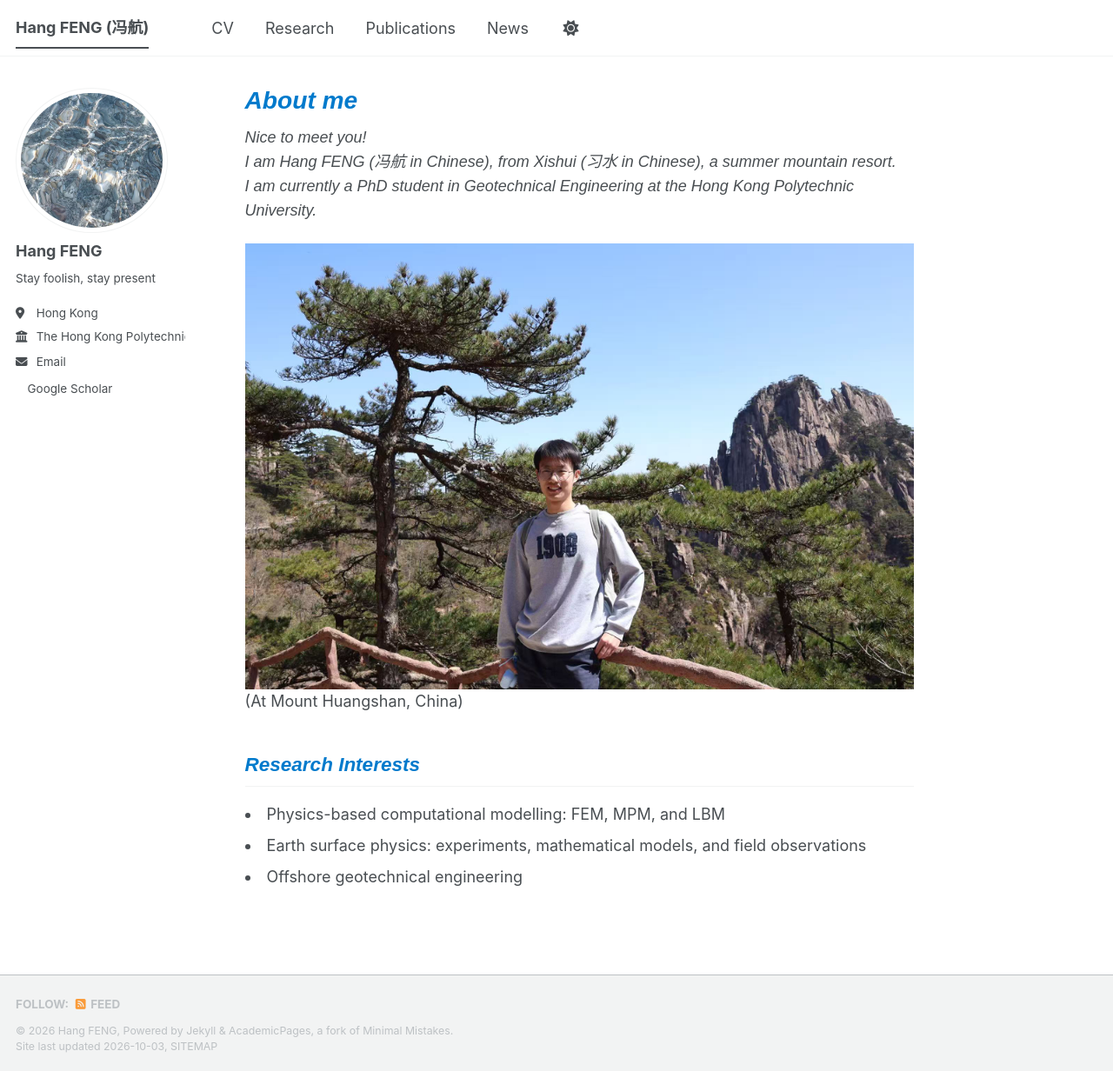
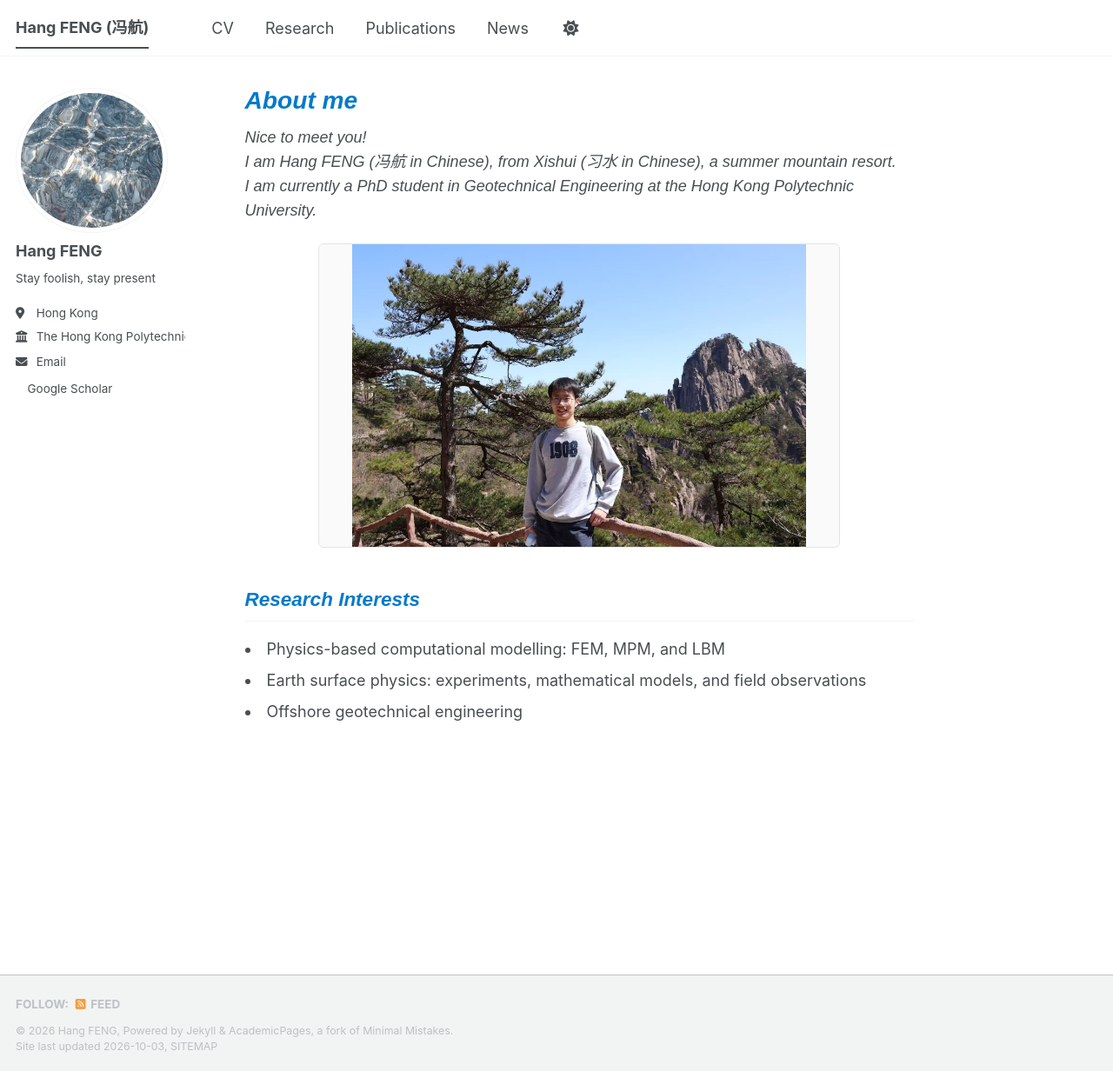
Before and after one commit to fenghang454/fenghang454.github.io, a Jekyll site: the page built from _pages/about.md, in a window 1280 px wide and 1232 px high. Shown: the whole window at 87% size. Built offline with Jekyll 4.4.1, drawn with Linux system fonts in a browser that asks for light colours; a style sheet for code colours, icons or effects is not loaded.

Commit message:
Update about.md

```diff
--- a/_pages/about.md
+++ b/_pages/about.md
@@ -13,11 +13,9 @@ redirect_from:
   I am currently a PhD student in Geotechnical Engineering at the Hong Kong Polytechnic University.
 </span>
 
-![Mount Huangshan](/images/FengHang.jpg)
-(At Mount Huangshan, China)
+<img src="/images/FengHang.jpg" alt="At Mount Huangshan, China" style="display: block; margin: 15px auto; width: 100%; max-width: 600px; height: 350px; object-fit: contain; background: #fafafa; border: 1px solid #e1e4e8; border-radius: 6px;">
 
 ## <span style="font-family: Arial; font-style: italic; color: #007ACC;">Research Interests </span>
-
 <ul style="list-style-position: inside; padding-left: 0; margin-left: 0;">
   <li>Physics-based computational modelling: FEM, MPM, and LBM</li>
   <li>Earth surface physics: experiments, mathematical models, and field observations</li>
```
